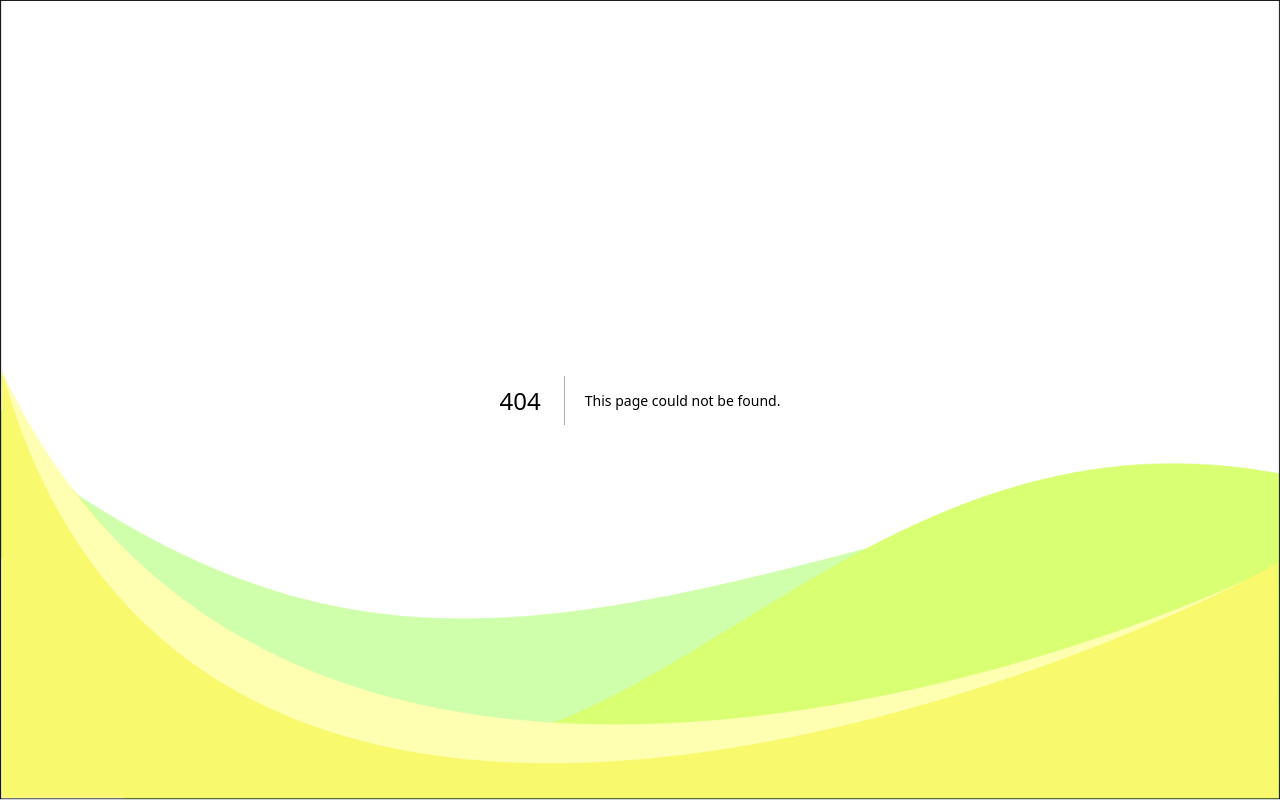
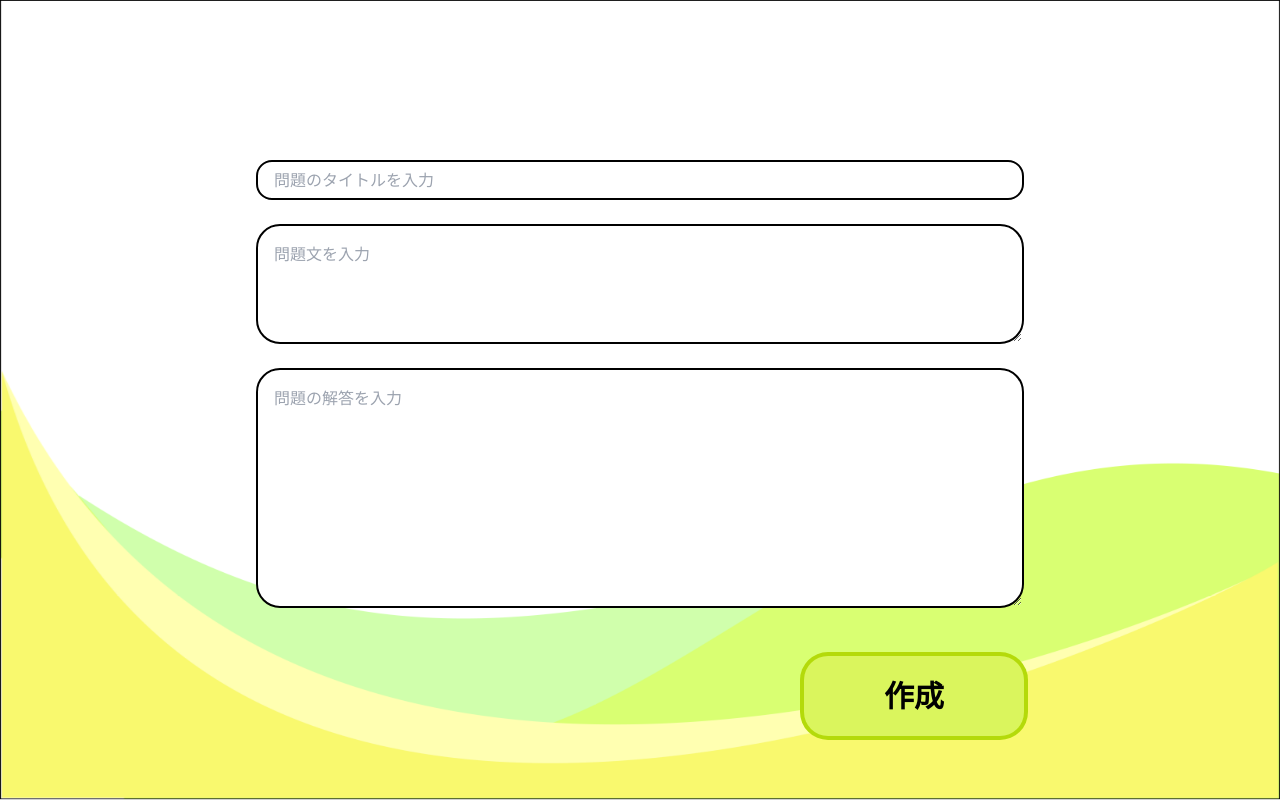
Before and after one commit to hackathon-2024-autumn-Eteam/Wakarun_Frontend, a Next.js app in the folder wakarun/: page /create_questions/create_questions_description in a window 1280 px wide. Before the commit this address had no page. Built offline with nearby package versions, Linux system fonts and the light colour scheme.

Commit message:
問題作成ページ（記述式）をデザインのみで追加

```diff
--- /dev/null
+++ b/wakarun/app/create_questions/create_questions_description/page.tsx
@@ -0,0 +1,29 @@
+export default function createQuestionsDescription() {
+    return (
+        <>
+            <div className="flex flex-col items-center space-y-6 w-[60vw] mx-auto mt-[20vh]">
+                <input
+                    type="text"
+                    name="title"
+                    placeholder="問題のタイトルを入力"
+                    className="w-full h-[5vh] border-2 border-black rounded-2xl px-4"
+                />
+                <textarea
+                    name="question"
+                    placeholder="問題文を入力"
+                    className="w-full h-[15vh] border-2 border-black rounded-3xl p-4"
+                />
+                <textarea
+                    name="answer"
+                    placeholder="問題の解答を入力"
+                    className="w-full h-[30vh] border-2 border-black rounded-3xl p-4"
+                />
+            </div>
+            <div className="flex justify-end w-[60vw] mt-[6vh] mx-auto">
+                <button className="relative h-20 overflow-hidden rounded-3xl bg-Lgreen px-20 py-2.5 ring-green ring-4 text-black transition-all duration-300 hover:bg-LLgreen hover:ring-4 hover:ring-green hover:ring-offset-4">
+                    <span className="relative text-3xl font-black">作成</span>
+                </button>
+            </div>
+        </>
+    );
+}
--- a/wakarun/tailwind.config.ts
+++ b/wakarun/tailwind.config.ts
@@ -12,6 +12,8 @@ export default {
         background: 'var(--background)',
         foreground: 'var(--foreground)',
         green: '#B4DA0A',
+        Lgreen: '#DAF55D',
+        LLgreen:'#EDFDA6'
       },
     },
   },
```
